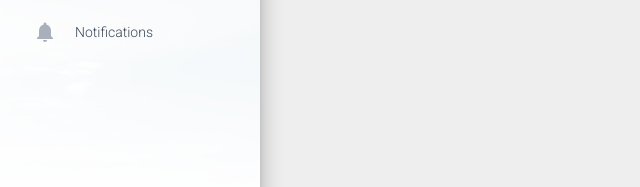
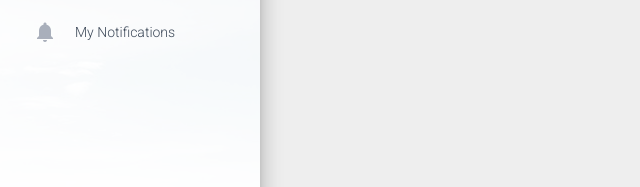
Before and after one commit to amyqiu/Leganto, a plain HTML site: page dashboard.html in a window 1280 px wide. Shown: the part 203-390 px from the top of the page, 0-640 px from the left. Drawn offline with Linux system fonts and the light colour scheme; some packages are replaced by stand-ins of ours.

Commit message:
Redirect to notifications

```diff
--- a/dashboard.html
+++ b/dashboard.html
@@ -50,7 +50,7 @@
                   <li>
                       <a href="notification">
                           <i class="material-icons text-gray">notifications</i>
-                          <p>Notifications</p>
+                          <p>My Notifications</p>
                       </a>
                   </li>
               </ul>
@@ -73,9 +73,9 @@
                         <ul class="nav navbar-nav navbar-right">
                           <li class="dropdown">
                             <a href="notification" class="dropdown-toggle" data-toggle="dropdown">
-                                <i class="material-icons">notifications</i>
+                                <i href="notification" class="material-icons">notifications</i>
                                 <!-- <span class="notification">0</span> -->
-                                <p class="hidden-lg hidden-md">Notifications</p>
+                                <!-- <p class="hidden-lg hidden-md">Notifications</p> -->
                             </a>
                           </li>
                         </ul>
```
